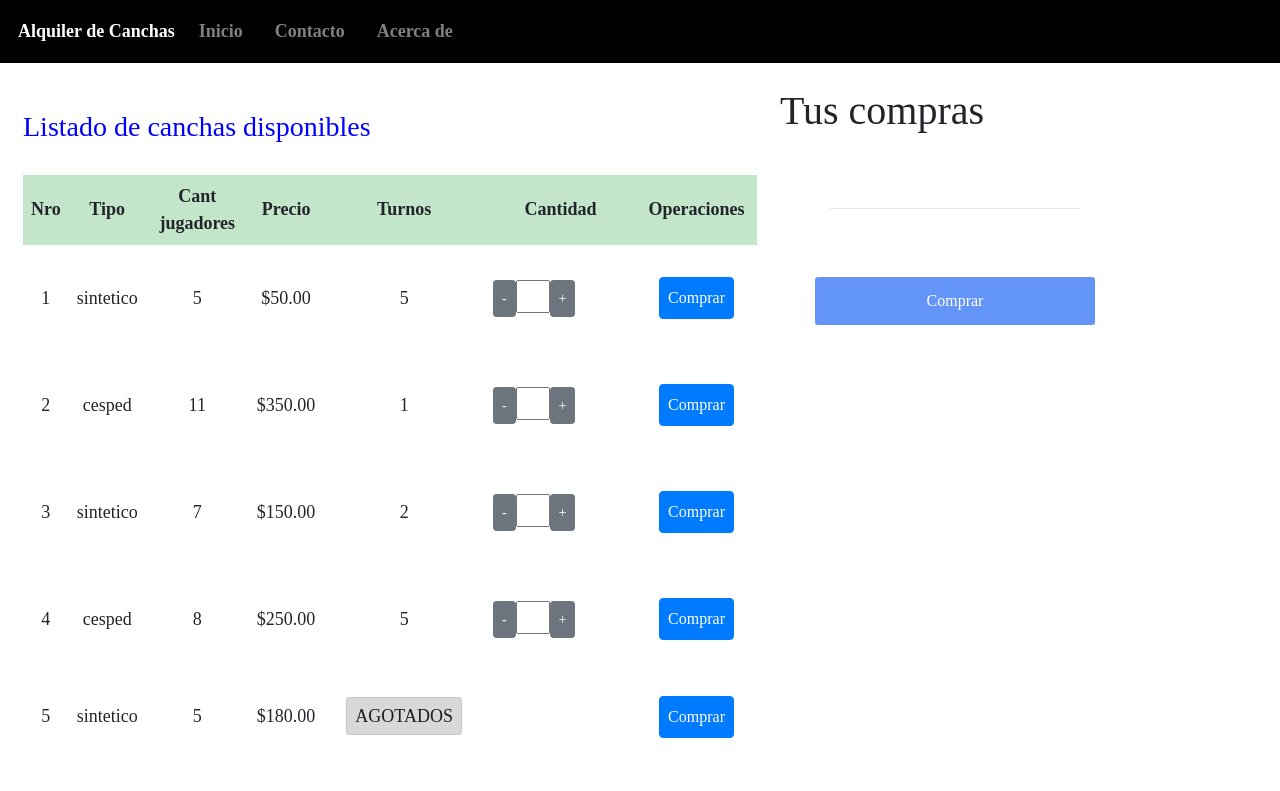
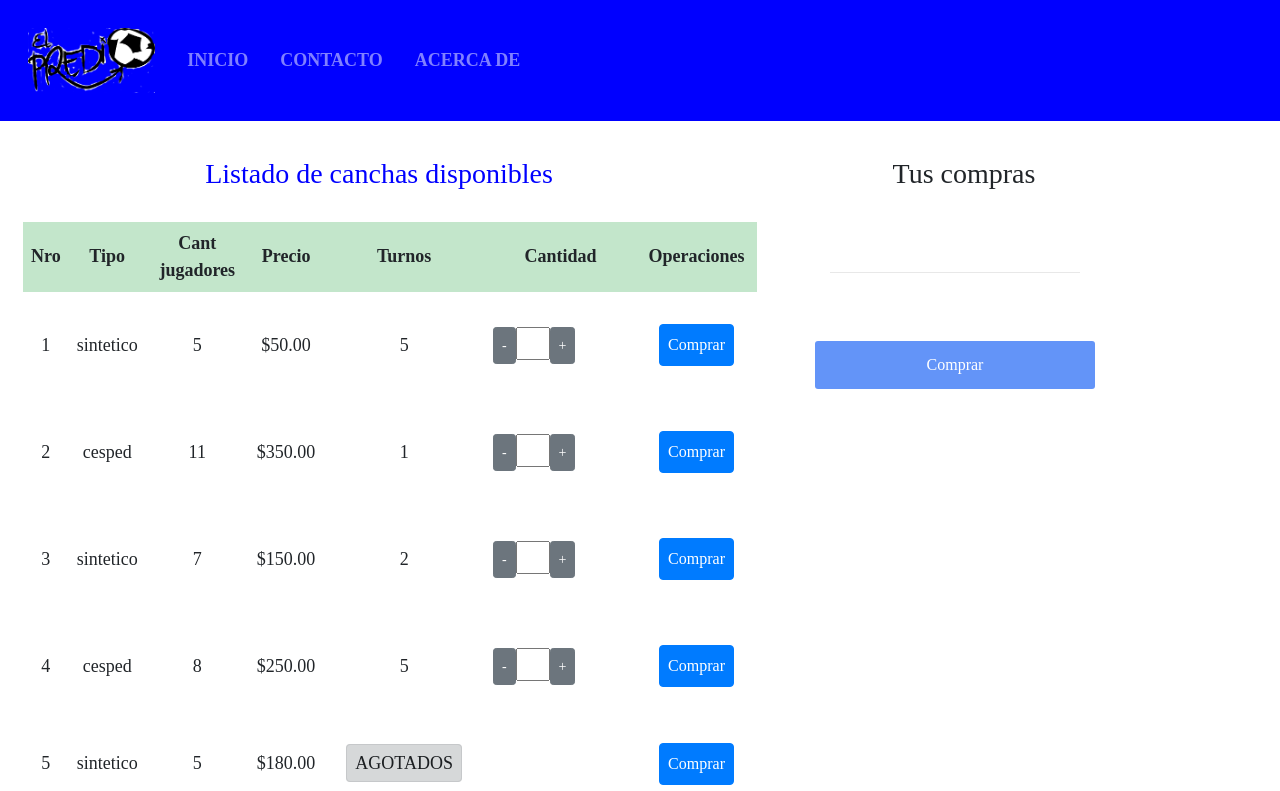
Before and after one commit to noelia2016/angular-alquiler-canchas, an Angular app: page /canchas in a window 1280 px wide. Shown: the top 791 px of the page. Built offline with nearby package versions, Linux system fonts and the light colour scheme.

Commit message:
apariencia de sitio mejorado y correciones de algunos errores

```diff
--- a/src/app/app.component.html
+++ b/src/app/app.component.html
@@ -1,22 +1,24 @@
+<div class="col-md-12 well">
 	<nav class="navbar navbar-expand navbar-dark flex-column flex-md-row bd-navbar mb-4">
-	<a class="navbar-brand m-2" href="#">{{title}}</a>
+		<a class="navbar-brand m-2" [routerLink]="['/canchas']"><img src="./assets/img/logo-elpredio.png" alt="logo del sitio" /></a>
 		<button class="navbar-toggler" type="button" data-toggle="collapse" data-target="#navbarNavDropdown" aria-controls="navbarNavDropdown" aria-expanded="false" aria-label="Toggle navigation">
 	    <span class="navbar-toggler-icon"></span>
 	  </button>
 		<div class="navbar-nav-scroll" id="navbarNavDropdown">
 			<ul class="navbar-nav bd-navbar-nav flex-row">
 				<li class="nav-item m-2">
-				<a class="nav-link" [routerLink]="['/canchas']">Inicio<span class="sr-only">(current)</span></a>
+					<a class="nav-link" [routerLink]="['/canchas']">INICIO<span class="sr-only">(current)</span></a>
 				</li>
 				<li class="nav-item m-2">
-				<a class="nav-link" [routerLink]="['/contacto']">Contacto</a>
+					<a class="nav-link" [routerLink]="['/contacto']">CONTACTO</a>
 				</li>
 				<li class="nav-item m-2">
-				<a class="nav-link" [routerLink]="['/about']">Acerca de</a>
+					<a class="nav-link" [routerLink]="['/about']">ACERCA DE</a>
 				</li>
 			</ul>
 		</div>
 	</nav>
+</div>
 <div class="container">
 	<router-outlet></router-outlet>
 </div>
--- a/src/app/app.component.scss
+++ b/src/app/app.component.scss
@@ -7,8 +7,8 @@
 
 /* estilos para el pie de pagina */
 footer, nav {
-    background: black;
-    padding: 10px;
+    background: blue;
+    padding: 12px;
     text-align: center;
     font-weight: bold; /* poner en negrita */
     font-size: 18px;
@@ -16,6 +16,8 @@ footer, nav {
     color: white;
 }
 
-table, td, table thead th {
-  border: 1px solid black;
+img {
+    withd: 65px;
+    height: 65px;
+    margin: 8px;
 }
--- a/src/app/app.component.ts
+++ b/src/app/app.component.ts
@@ -6,5 +6,5 @@ import { Component } from '@angular/core';
   styleUrls: ['./app.component.scss']
 })
 export class AppComponent {
-  title = 'Alquiler de Canchas';
+  title = 'Alquiler de Canchas El Predio';
 }
--- a/src/app/cancha-list/cancha-list.component.html
+++ b/src/app/cancha-list/cancha-list.component.html
@@ -1,4 +1,4 @@
-<h3>Listado de canchas disponibles</h3>
+<h3 class="col m-1 text-center">Listado de canchas disponibles</h3>
 <table class="table-responsive text-center">
 	<thead class="table-success">
 		<tr>
--- a/src/app/cancha-list/cancha-list.component.scss
+++ b/src/app/cancha-list/cancha-list.component.scss
@@ -7,6 +7,6 @@ h3 {
 	color: blue;
 }
 
-table td {
-   text-align: center;
+table, td, table thead th {
+  text-align: center;
 }
--- a/src/app/carrito/carrito.component.html
+++ b/src/app/carrito/carrito.component.html
@@ -1,3 +1,4 @@
+	<h3 class="col m-1 text-center">Tus compras</h3>
 	<div class="shopping-cart">
 		<div class="shopping-cart-header">
 			<!--i class="fa fa-shopping-cart cart-icon"></i><span class="badge">{{totalQuantity}}</span>
--- a/src/app/complejo-canchas/complejo-canchas.component.html
+++ b/src/app/complejo-canchas/complejo-canchas.component.html
@@ -3,7 +3,6 @@
       <app-cancha-list></app-cancha-list>
     </div>
     <div class="col-4">
-    	<h1>Tus compras</h1>
         <app-carrito></app-carrito>
     </div>
 </div>
--- a/src/app/complejo-canchas/complejo-canchas.component.ts
+++ b/src/app/complejo-canchas/complejo-canchas.component.ts
@@ -1,6 +1,6 @@
 import { Component, OnInit } from '@angular/core';
 import { Cancha } from '../cancha-list/Cancha';
-import { Carrito } from './carrito/';
+
 
 @Component({
   selector: 'app-complejo-canchas',
--- a/src/index.html
+++ b/src/index.html
@@ -9,8 +9,8 @@
   <link rel="stylesheet" href="https://cdn.jsdelivr.net/npm/bootstrap@4.5.3/dist/css/bootstrap.min.css" integrity="sha384-TX8t27EcRE3e/ihU7zmQxVncDAy5uIKz4rEkgIXeMed4M0jlfIDPvg6uqKI2xXr2" crossorigin="anonymous">
 </head>
 <body>
-  <app-root></app-root>
-  <script src="https://code.jquery.com/jquery-3.5.1.slim.min.js" integrity="sha384-DfXdz2htPH0lsSSs5nCTpuj/zy4C+OGpamoFVy38MVBnE+IbbVYUew+OrCXaRkfj" crossorigin="anonymous"></script>
-<script src="https://cdn.jsdelivr.net/npm/bootstrap@4.5.3/dist/js/bootstrap.bundle.min.js" integrity="sha384-ho+j7jyWK8fNQe+A12Hb8AhRq26LrZ/JpcUGGOn+Y7RsweNrtN/tE3MoK7ZeZDyx" crossorigin="anonymous"></script>
+  	<app-root></app-root>
+  	<script src="https://code.jquery.com/jquery-3.5.1.slim.min.js" integrity="sha384-DfXdz2htPH0lsSSs5nCTpuj/zy4C+OGpamoFVy38MVBnE+IbbVYUew+OrCXaRkfj" crossorigin="anonymous"></script>
+	<script src="https://cdn.jsdelivr.net/npm/bootstrap@4.5.3/dist/js/bootstrap.bundle.min.js" integrity="sha384-ho+j7jyWK8fNQe+A12Hb8AhRq26LrZ/JpcUGGOn+Y7RsweNrtN/tE3MoK7ZeZDyx" crossorigin="anonymous"></script>
 </body>
 </html>
```
Also changed, not shown: src/assets/img/logo-elpredio.png (added). Lines whose indentation alone changed are shown as unchanged.
